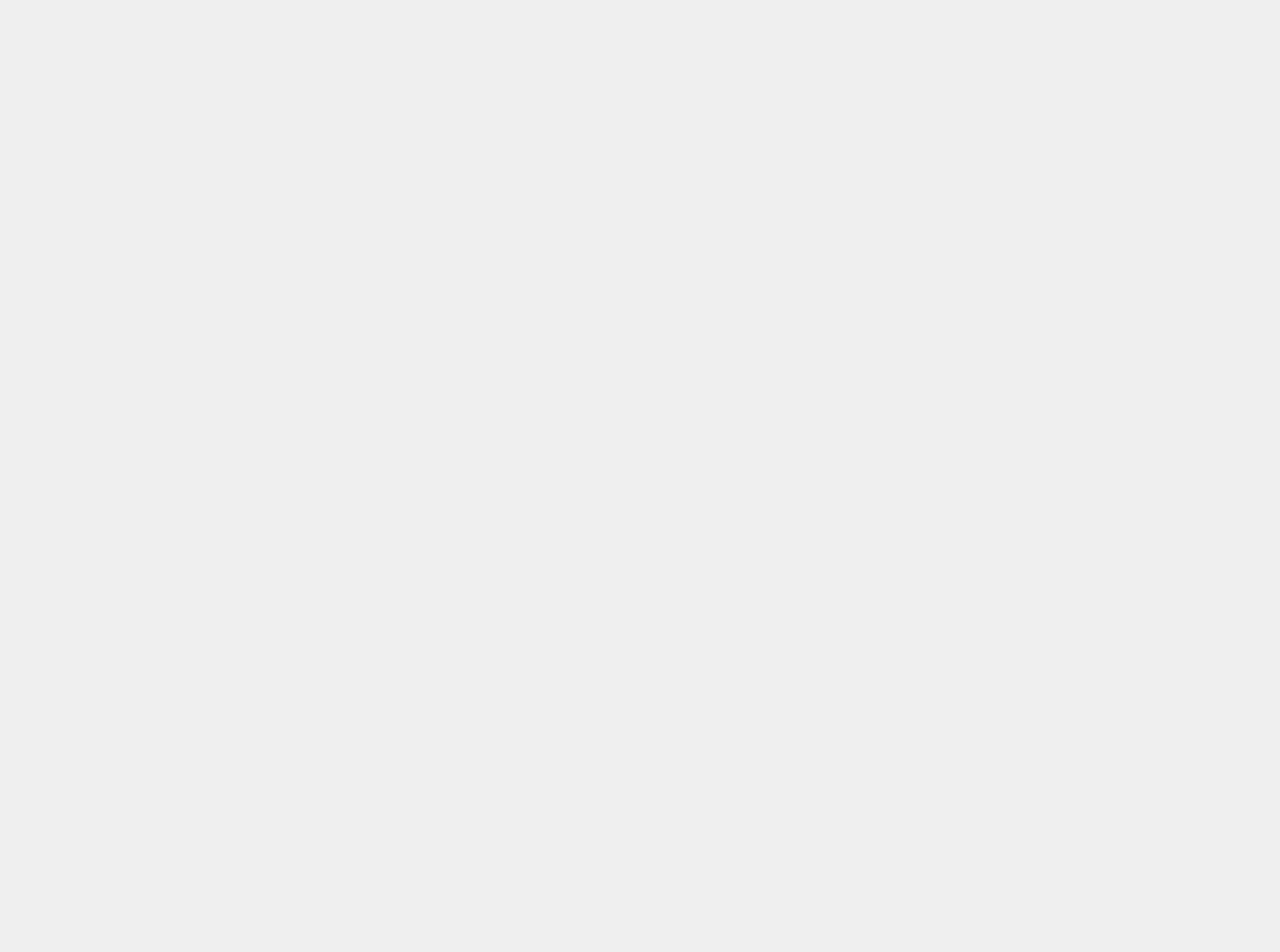
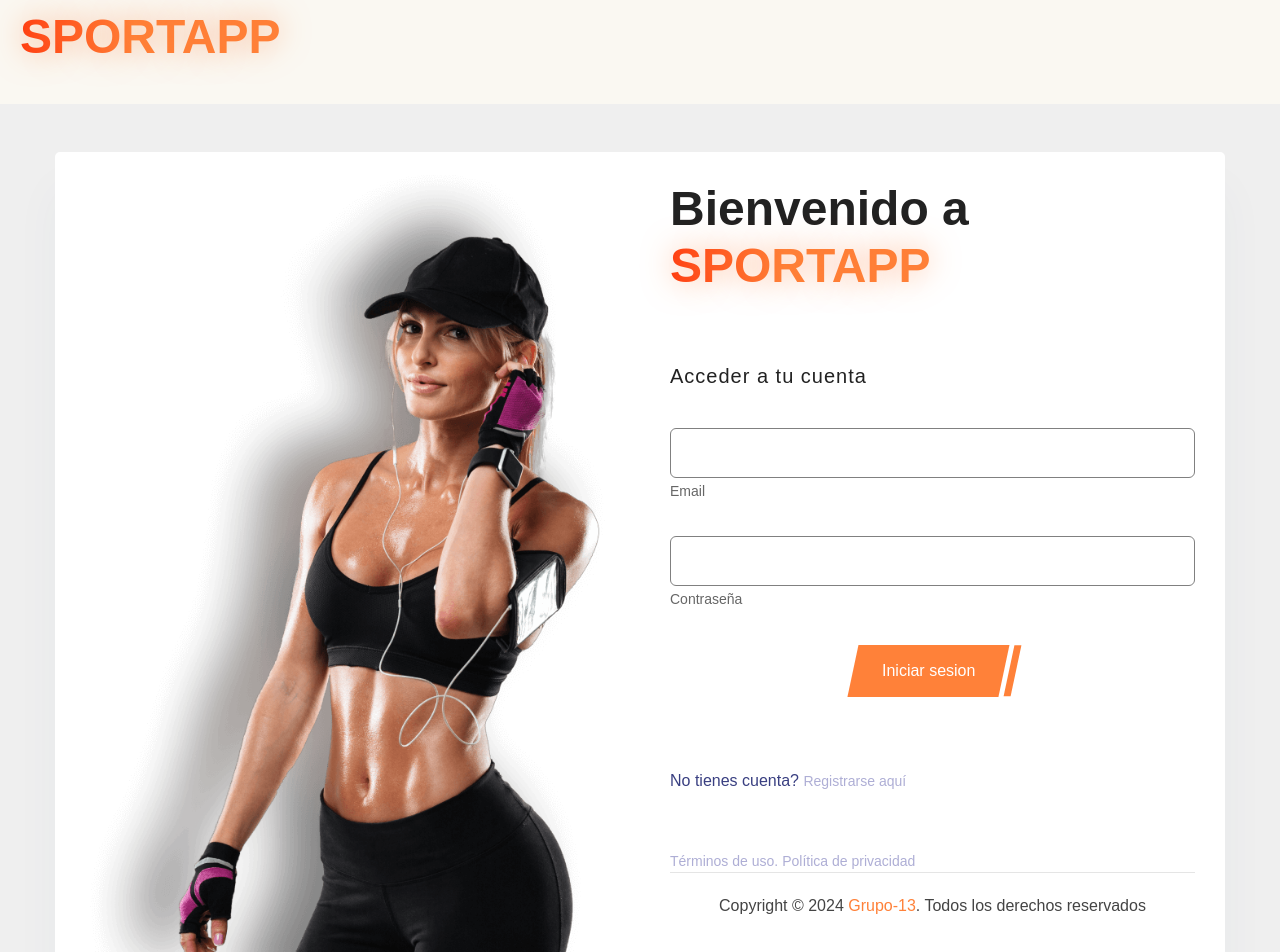
Before and after one commit to CamiloAndresGTRUniandes/sport-app-html, a React (Create React App) app: page /Login in a window 1280 px wide. Before the commit this address had no page. Shown: the top 952 px of the page. Before the commit the page ends 800 px from the top, so only its background shows below. Built offline with nearby package versions, Linux system fonts and the light colour scheme.

Commit message:
Se crea pantalla de login y registro

```diff
--- a/package.json
+++ b/package.json
@@ -4,12 +4,16 @@
   "private": true,
   "dependencies": {
     "@emailjs/browser": "^3.10.0",
+    "@emotion/react": "^11.11.4",
+    "@emotion/styled": "^11.11.0",
+    "@mui/material": "^5.15.12",
     "@testing-library/jest-dom": "^5.16.5",
     "@testing-library/react": "^13.4.0",
     "@testing-library/user-event": "^13.5.0",
     "caniuse-lite": "^1.0.30001591",
     "chart.js": "^4.2.1",
     "lightgallery": "^2.7.1",
+    "mdb-react-ui-kit": "^7.2.0",
     "node-sass": "^8.0.0",
     "nouislider-react": "^3.4.1",
     "react": "^18.2.0",
@@ -23,6 +27,7 @@
     "react-scripts": "5.0.1",
     "react-scroll-to-top": "^3.0.0",
     "react-select": "^5.7.0",
+    "styled-components": "^6.1.8",
     "sweetalert": "^2.1.2",
     "sweetalert2": "^11.7.3",
     "swiper": "^8.1.4",
--- a/src/App.js
+++ b/src/App.js
@@ -5,6 +5,7 @@ import Index from "./pages/Index";
 import "./assets/vendor/switcher/switcher.css";
 import "./assets/vendor/swiper/swiper-bundle.min.css";
 import "./assets/css/style.css";
+
 
 
 function App() {
--- a/src/elements/WorkoutSlider.js
+++ b/src/elements/WorkoutSlider.js
@@ -8,7 +8,7 @@ import { IMAGES } from "../constants/theme";
 const dataBlog = [
   {
     image: IMAGES.aboutman,
-    title: "Fitness – Workout Exercises for Fat Loss",
+    title: "Fitness – Ejercicios de perdida de peso",
     changestyle: "box-1",
   },
   {
--- a/src/layouts/Header.js
+++ b/src/layouts/Header.js
@@ -136,18 +136,12 @@ export const Mainheader = () => {
             {/* <!-- Extra Nav --> */}
             <div className="extra-nav">
               <div className="extra-cell">
-                <button
-                  id="quik-search-btn"
-                  type="button"
-                  className="header-search-btn"
-                >
-                  <i className="fa-solid fa-magnifying-glass"></i>
-                </button>
+
                 <Link
-                  to={"/appointment"}
+                  to={"/Login"}
                   className="btn btn-primary btn-skew appointment-btn"
                 >
-                  <span>Cita</span>
+                  <span>Iniciar sesion</span>
                 </Link>
               </div>
             </div>
--- a/src/layouts/MenuListArray2.js
+++ b/src/layouts/MenuListArray2.js
@@ -1,6 +1,6 @@
 export const MenuListArray2 = [
   {
-    title: "Home",
+    title: "Inicio",
     classChange: "sub-menu-down",
     content: [
       { title: "Bienvenida", to: "/" },
--- a/src/pages/Appointment.js
+++ b/src/pages/Appointment.js
@@ -39,7 +39,7 @@ const Appointment = () => {
                         <div className="container">
                             <div className="section-head">
                                 <span className="sub-title">Get in Touch</span>
-                                <h2 className="title">Agenda una <span>Cita</span></h2>
+                                <h2 className="title">Registrate a  <span>SPORTAPP</span></h2>
                             </div>
                             <form className="appointment-form dzForm" ref={form} onSubmit={sendEmail}>
 
--- a/src/pages/Home2.js
+++ b/src/pages/Home2.js
@@ -8,8 +8,6 @@ import VideoBox from "../elements/VideoBox";
 import Gallery from "../components/Gallery";
 import ModalVideo from "react-modal-video";
 import Testimonial from "../components/Testimonial";
-import OurBlog from "../components/OurBlog";
-import Clients from "../elements/Clients";
 import { useLocation } from "react-router-dom";
 
 const Home2 = () => {
--- a/src/pages/Index.js
+++ b/src/pages/Index.js
@@ -27,7 +27,9 @@ import BlogGrid from "./BlogGrid";
 import BlogLargeSidebar from "./BlogLargeSidebar";
 import BlogListSidebar from "./BlogListSidebar";
 import BlogDetail from "./BlogDetail";
-import Appointment from "./Appointment";
+import Appointment from "./appointment";
+import Login from "./Login";
+import Register from "./Register";
 import WeightCalculator from "./WeightCalculator";
 import ContactUs from "./ContactUs";
 import Home2 from "./Home2";
@@ -49,6 +51,8 @@ function Index() {
         <Route path="/error-404" exact element={<ErrorPage />} />
         <Route path="/under-maintenance" exact element={<UnderConstruction />}/>
         <Route path="/appointment" exact element={<Appointment />} />
+        <Route path="/Register" exact element={<Register />} />
+        <Route path="/Login" exact element={<Login />} />
         <Route path="/coming-soon" exact element={<ComingSoon />} />
         <Route element={<MainLayout />}>
           <Route path="/" exact element={<Home />} />
--- /dev/null
+++ b/src/pages/Login.js
@@ -0,0 +1,114 @@
+import React from 'react';
+import { Link } from 'react-router-dom';
+import eliImage from '../assets/images/main-slider/slider2/hero.png';
+import patternsvg1 from "../assets/images/pattern/pattern1.svg";
+
+
+import {
+  MDBBtn,
+  MDBContainer,
+  MDBCard,
+  MDBCardBody,
+  MDBCardImage,
+  MDBRow,
+  MDBCol,
+  MDBInput,
+  MDBNavbar,
+  MDBNavbarNav,
+  MDBNavbarItem,
+
+} from 'mdb-react-ui-kit';
+
+
+
+
+const Login = () => {
+  const handleOlvidarContrasenaClick = () => {
+    console.log("Olvidaste tu contraseña?");
+  };
+
+  return (
+    <div>
+      {/* Navbar */}
+      <MDBNavbar expand='lg' light bgColor='light'>
+        <MDBContainer fluid>
+          <MDBNavbarNav right className='d-flex flex-row'>
+            <MDBNavbarItem>
+              <Link to="/" className="small text-muted" onClick={handleOlvidarContrasenaClick} style={{ color: '#393f81' }}>
+                <div className="section-head">
+                  <h2 className="title"><span>SPORTAPP</span></h2>
+                </div>
+              </Link>
+            </MDBNavbarItem>
+          </MDBNavbarNav>
+        </MDBContainer>
+      </MDBNavbar>
+
+      {/* Main content */}
+      <MDBContainer className="my-5">
+        <MDBCard>
+          <MDBRow className='g-0'>
+            <MDBCol md='6'>
+              <MDBCardImage src={eliImage} alt="login form" className='rounded-start w-100' />
+
+            </MDBCol>
+
+            <MDBCol md='6'>
+              <MDBCardBody className='d-flex flex-column'>
+                <div className='d-flex flex-row mt-2'>
+                  <div className="section-head">
+                    <h2 className="title">Bienvenido a <span>SPORTAPP</span></h2>
+                  </div>
+
+                </div>
+
+                <h5 className="fw-normal my-4 pb-3" style={{ letterSpacing: '1px' }}>Acceder a tu cuenta</h5>
+                <MDBInput wrapperClass='mb-4' label='Email' id='emailFormControlLg' type='email' size="lg" />
+                <MDBInput wrapperClass='mb-4' label='Contraseña' id='passwordFormControlLg' type='password' size="lg" />
+
+
+
+                <div className='d-flex justify-content-center mb-4'>
+                <button
+                name="submit"
+                value="Submit"
+                type="submit"
+                onClick={(e) => e.preventDefault()}
+                className='btn btn-primary btn-lg btn-skew' >
+                  <span>Iniciar sesion</span>
+                </button>
+                </div>
+
+                <div className='mb-5'></div>
+
+                <p className="mb-5 pb-lg-2" style={{ color: '#393f81' }}>
+                  No tienes cuenta?{' '}
+                  <Link to="/register" className="small text-muted" onClick={handleOlvidarContrasenaClick} style={{ color: '#393f81' }}>
+                    Registrarse aquí
+                  </Link>
+                </p>
+                <div className='d-flex flex-row justify-content-start'>
+                  <a href="#!" className="small text-muted me-1">Términos de uso.</a>
+                  <a href="#!" className="small text-muted">Política de privacidad</a>
+                </div>
+
+
+
+
+                <footer className="site-footer style-1 bg-img-fix footer-action" id="footer">
+                  <div className="footer-bottom">
+                    <div className="text-center">
+                      <span className="copyright-text">Copyright © 2024 <Link to="https://uniandes.edu.co/" target="_blank" rel="noreferrer">Grupo-13</Link>. Todos los derechos reservados</span>
+                    </div>
+                  </div>
+                </footer>
+              </MDBCardBody>
+            </MDBCol>
+          </MDBRow>
+        </MDBCard>
+      </MDBContainer>
+    </div>
+  );
+};
+
+export default Login;
--- /dev/null
+++ b/src/pages/Register.js
@@ -0,0 +1,115 @@
+import React from 'react';
+import eliImage from '../assets/images/about/pic7.png';
+
+import { Link } from 'react-router-dom';
+
+import {
+  MDBBtn,
+  MDBContainer,
+  MDBCard,
+  MDBCardBody,
+  MDBCardImage,
+  MDBRow,
+  MDBCol,
+  MDBInput,
+  MDBNavbar,
+  MDBNavbarNav,
+  MDBNavbarItem,
+  MDBIcon,
+  MDBCheckbox
+
+} from 'mdb-react-ui-kit';
+
+const Registro = () => {
+  const handleOlvidarContrasenaClick = () => {
+    console.log("Olvidaste tu contraseña?");
+  };
+
+  return (
+    <div>
+      {/* Navbar */}
+      <MDBNavbar expand='lg' light bgColor='light'>
+        <MDBContainer fluid>
+          <MDBNavbarNav right className='d-flex flex-row'>
+            <MDBNavbarItem>
+              <Link to="/" className="small text-muted" onClick={handleOlvidarContrasenaClick} style={{ color: '#393f81' }}>
+                <div className="section-head">
+                  <h2 className="title"><span>SPORTAPP</span></h2>
+                </div>
+              </Link>
+            </MDBNavbarItem>
+          </MDBNavbarNav>
+        </MDBContainer>
+      </MDBNavbar>
+      <MDBContainer fluid className='p-4 background-radial-gradient overflow-hidden'>
+        <MDBRow>
+          <MDBCol md='6' className='text-center text-md-start d-flex flex-column justify-content-center'>
+            <MDBCardImage src={eliImage} alt="login form" className='rounded-start w-100' />
+          </MDBCol>
+
+          <MDBCol md='6' className='position-relative'>
+            <div id="radius-shape-1" className="position-absolute rounded-circle shadow-5-strong"></div>
+            <div id="radius-shape-2" className="position-absolute shadow-5-strong"></div>
+
+            <MDBCard className='my-5 bg-glass'>
+              <MDBCardBody className='p-5'>
+                <div className="section-head">
+                  <h2 className="title">REGÍSTRATE EN <span>SPORTAPP</span></h2>
+                </div>
+
+                <MDBRow >
+                  <MDBCol col='6'>
+                    <MDBInput wrapperClass='mb-4' label='Nombres' id='form1' type='text' />
+                  </MDBCol>
+                  <MDBCol col='6'>
+                    <MDBInput wrapperClass='mb-4' label='Apellidos' id='form2' type='text' />
+                  </MDBCol>
+                </MDBRow>
+
+                <MDBInput wrapperClass='mb-4' label='Usuario' id='form3' type='email' />
+                <MDBInput wrapperClass='mb-4' label='Email' id='form3' type='email' />
+                <MDBInput wrapperClass='mb-4' label='Contraseña' id='form4' type='password' />
+                <MDBInput wrapperClass='mb-4' label='Verificar contraseña' id='form4' type='password' />
+
+
+
+                <div className='d-flex justify-content-center mb-4'>
+                  <MDBCheckbox name='flexCheck' value='' id='flexCheckDefault' label='Aceptar términos y condiciones' />
+                </div>
+
+                <div className='d-flex justify-content-center mb-4'>
+                <button
+                name="submit"
+                value="Submit"
+                type="submit"
+                onClick={(e) => e.preventDefault()}
+                className='btn btn-primary btn-lg btn-skew' >
+                  <span>Registrarse</span>
+                </button>
+                </div>
+
+                <div className="text-center">
+                  <p>Regístrate con:</p>
+                  <MDBBtn tag='a' color='none' className='mx-3' style={{ color: '#1266f1' }}>
+                    <MDBIcon fab icon='facebook-f' size="sm" />
+                  </MDBBtn>
+                  <MDBBtn tag='a' color='none' className='mx-3' style={{ color: '#1266f1' }}>
+                    <MDBIcon fab icon='twitter' size="sm" />
+                  </MDBBtn>
+                  <MDBBtn tag='a' color='none' className='mx-3' style={{ color: '#1266f1' }}>
+                    <MDBIcon fab icon='google' size="sm" />
+                  </MDBBtn>
+                  <MDBBtn tag='a' color='none' className='mx-3' style={{ color: '#1266f1' }}>
+                    <MDBIcon fab icon='github' size="sm" />
+                  </MDBBtn>
+                </div>
+              </MDBCardBody>
+            </MDBCard>
+          </MDBCol>
+        </MDBRow>
+      </MDBContainer>
+    </div>
+  );
+}
+
+export default Registro;
```
Also changed, not shown: src/components/FitnessIdeas.js (+5 -6 lines), src/pages/Home.js (+1 -13 lines), 2 other files (tests, documents, lock files or other folders).
